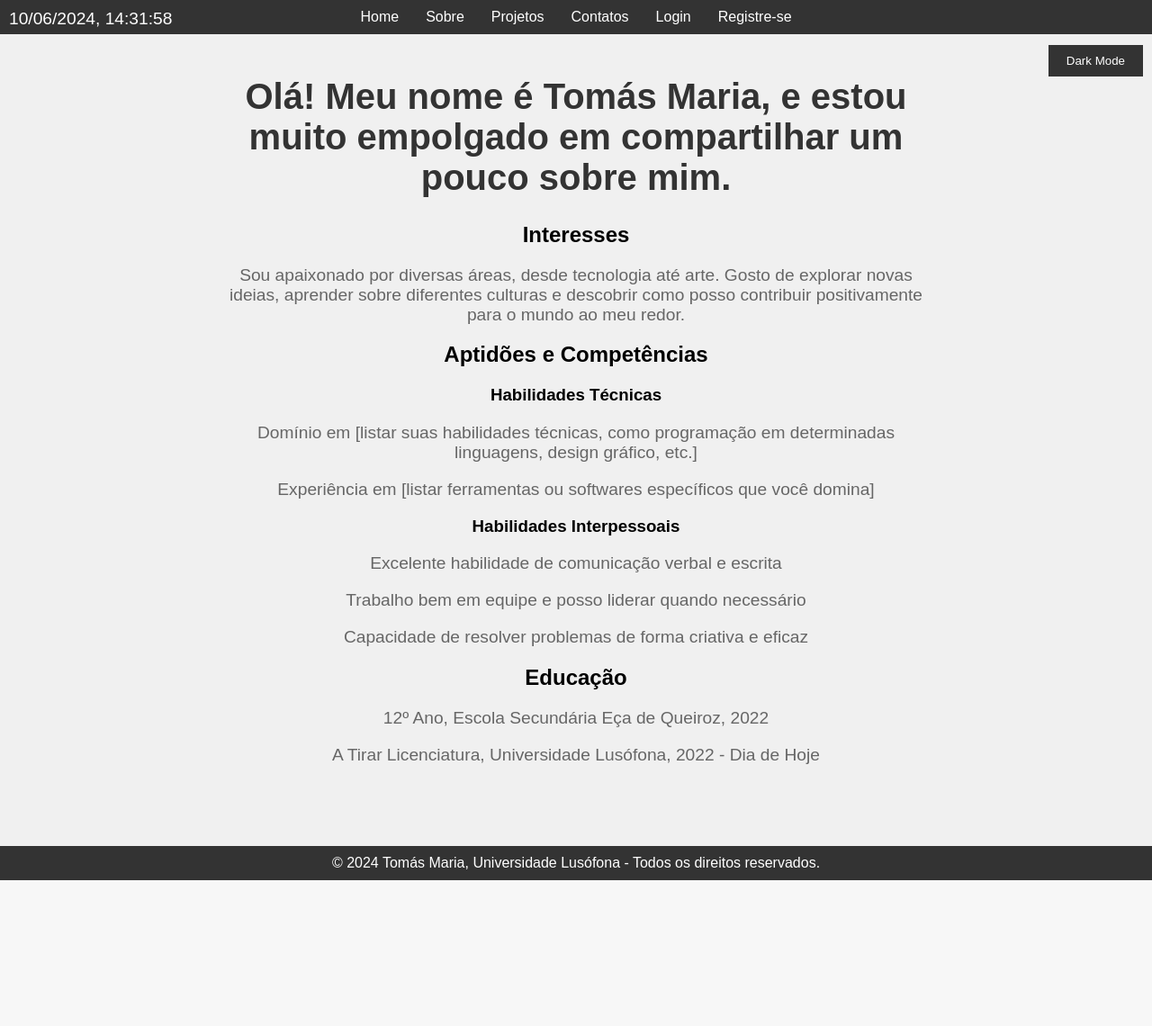
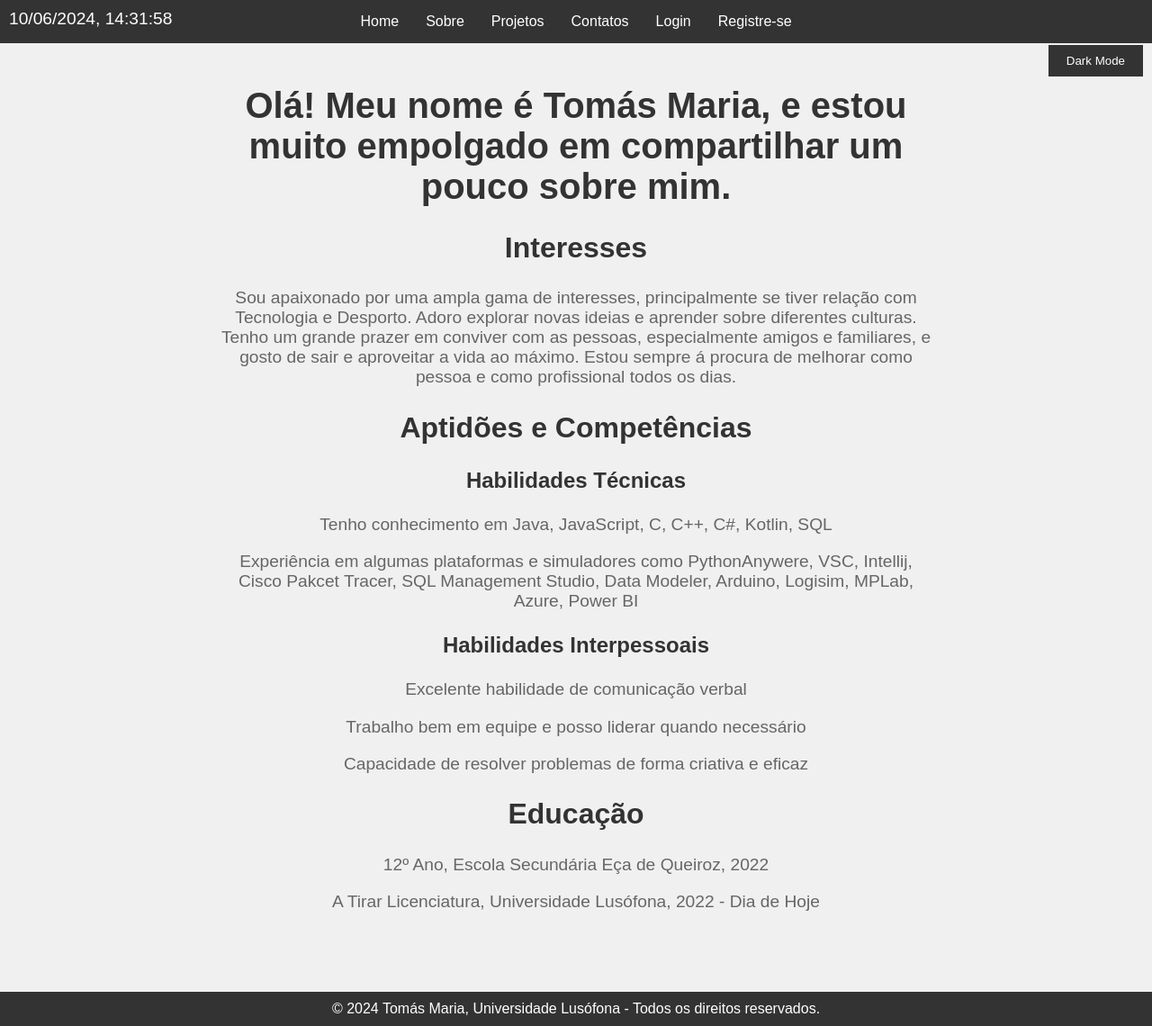
Before and after one commit to TomasMaria7/PwProject, a Django app: page /sobre/ in a window 1280 px wide. Shown: the whole page at 90% size. Before the commit the page ends 978 px from the top, so only its background shows below. Run offline with Django 4.2, Linux system fonts and the light colour scheme.

Commit message:
Update sobre.html

```diff
--- a/portfolio/templates/portfolio/sobre.html
+++ b/portfolio/templates/portfolio/sobre.html
@@ -36,10 +36,11 @@
             margin: 0;
             display: flex;
             justify-content: center;
+            flex-wrap: wrap;
         }
 
         header nav ul li {
-            margin: 0 15px;
+            margin: 5px 15px;
         }
 
         header nav ul li a {
@@ -66,6 +67,16 @@
             color: #333;
         }
 
+        .container h2 {
+            font-size: 2em;
+            color: #333;
+        }
+
+        .container h3 {
+            font-size: 1.5em;
+            color: #333;
+        }
+
         .container p {
             font-size: 1.2em;
             color: #666;
@@ -81,6 +92,8 @@
             color: white;
             text-align: center;
             padding: 10px 0;
+            position: relative;
+            width: 100%;
         }
 
         #darkModeToggle {
@@ -101,12 +114,17 @@
             font-size: 1.2em;
             color: white;
         }
+
         @media (max-width: 768px) {
             .container h1 {
                 font-size: 2em;
             }
 
             .container h2 {
+                font-size: 1.5em;
+            }
+
+            .container h3 {
                 font-size: 1.2em;
             }
 
@@ -135,6 +153,10 @@
             }
 
             .container h2 {
+                font-size: 1.2em;
+            }
+
+            .container h3 {
                 font-size: 1em;
             }
 
@@ -184,15 +206,15 @@
             <h1>Olá! Meu nome é Tomás Maria, e estou muito empolgado em compartilhar um pouco sobre mim.</h1>
 
             <h2>Interesses</h2>
-            <p>Sou apaixonado por diversas áreas, desde tecnologia até arte. Gosto de explorar novas ideias, aprender sobre diferentes culturas e descobrir como posso contribuir positivamente para o mundo ao meu redor.</p>
+            <p>Sou apaixonado por uma ampla gama de interesses, principalmente se tiver relação com Tecnologia e Desporto. Adoro explorar novas ideias e aprender sobre diferentes culturas. Tenho um grande prazer em conviver com as pessoas, especialmente amigos e familiares, e gosto de sair e aproveitar a vida ao máximo. Estou sempre á procura de melhorar como pessoa e como profissional todos os dias.</p>
 
             <h2>Aptidões e Competências</h2>
             <h3>Habilidades Técnicas</h3>
-            <p>Domínio em [listar suas habilidades técnicas, como programação em determinadas linguagens, design gráfico, etc.]</p>
-            <p>Experiência em [listar ferramentas ou softwares específicos que você domina]</p>
+            <p>Tenho conhecimento em Java, JavaScript, C, C++, C#, Kotlin, SQL</p>
+            <p>Experiência em algumas plataformas e simuladores como PythonAnywere, VSC, Intellij, Cisco Pakcet Tracer, SQL Management Studio, Data Modeler, Arduino, Logisim, MPLab, Azure, Power BI</p>
 
             <h3>Habilidades Interpessoais</h3>
-            <p>Excelente habilidade de comunicação verbal e escrita</p>
+            <p>Excelente habilidade de comunicação verbal</p>
             <p>Trabalho bem em equipe e posso liderar quando necessário</p>
             <p>Capacidade de resolver problemas de forma criativa e eficaz</p>
 
```
